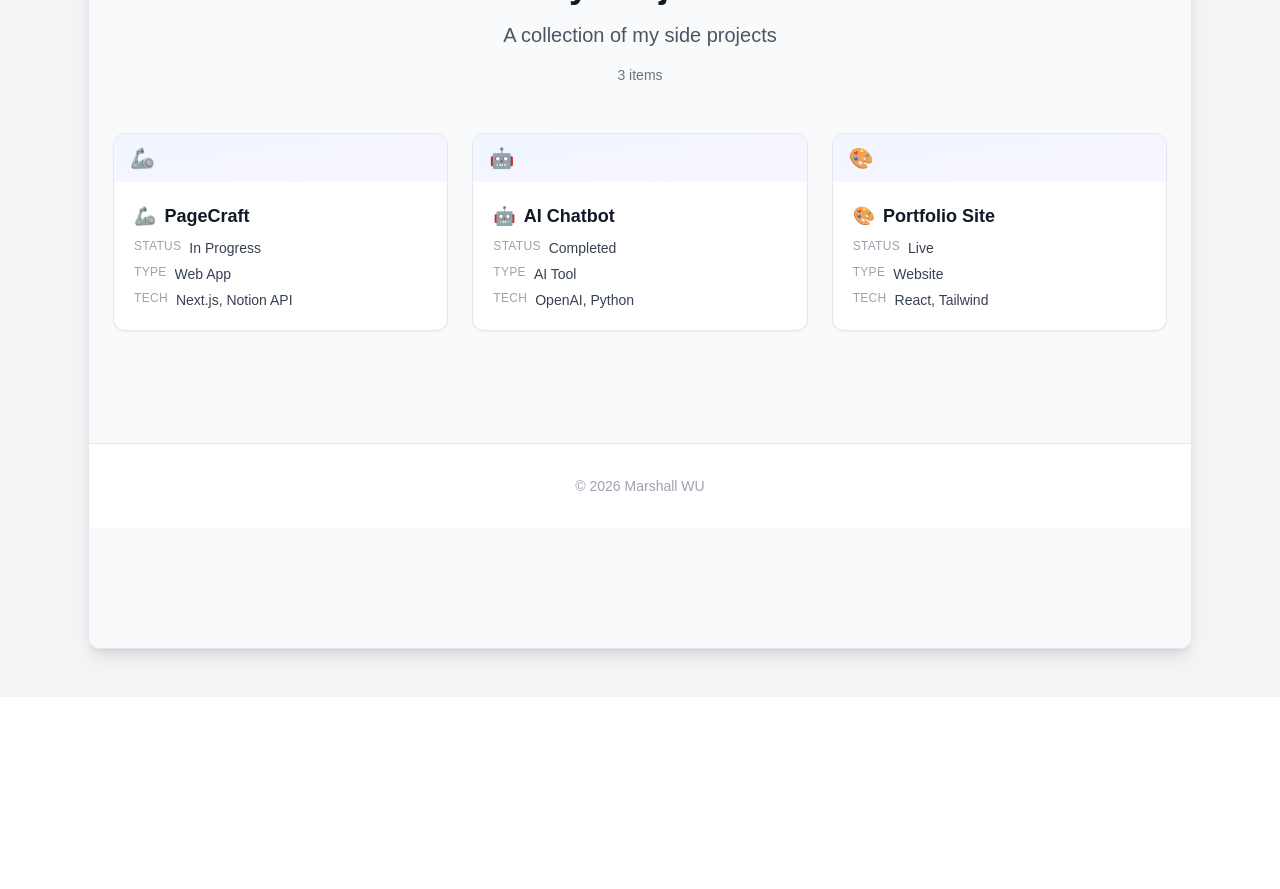
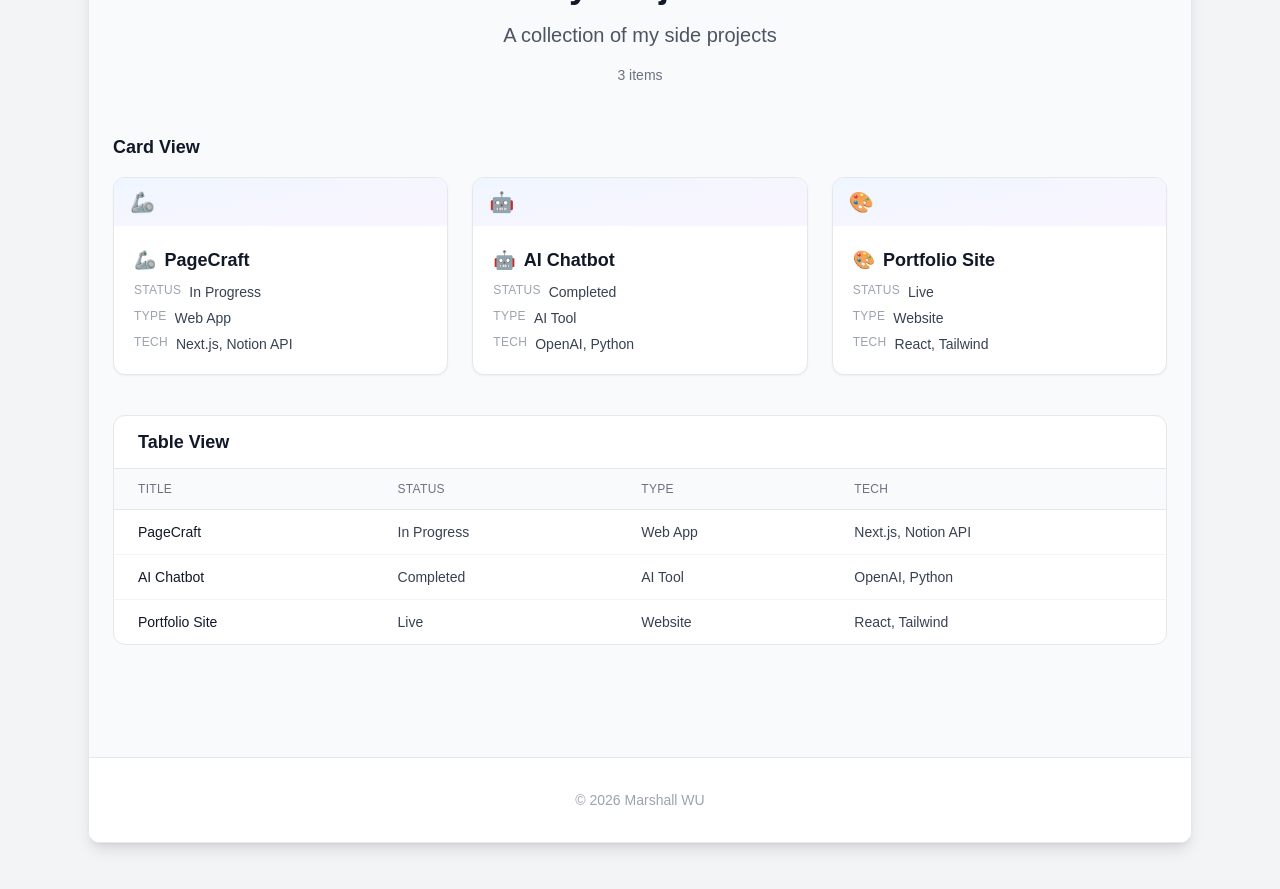
Before and after one commit to ThisIsBarney/pagecraft, a Next.js app: page /examples in a window 1280 px wide. Shown: the part 10940-11829 px from the top of the page. Before the commit the page ends 11637 px from the top, so only its background shows below. Built offline with nearby package versions, Linux system fonts and the light colour scheme.

Commit message:
feat: add database table view alongside cards

```diff
--- a/src/components/templates/DatabaseTemplate.tsx
+++ b/src/components/templates/DatabaseTemplate.tsx
@@ -7,6 +7,9 @@ interface DatabaseTemplateProps {
 
 export function DatabaseTemplate({ content, author }: DatabaseTemplateProps) {
   const { title, databaseInfo, databaseEntries = [] } = content;
+  const tableColumns = Array.from(
+    new Set(databaseEntries.flatMap((entry) => Object.keys(entry.properties || {})))
+  );
 
   return (
     <div className="min-h-screen bg-gray-50">
@@ -37,7 +40,9 @@ export function DatabaseTemplate({ content, author }: DatabaseTemplateProps) {
           </div>
         </div>
 
-        {/* Cards Grid */}
+        {/* Cards View */}
+        <section className="mb-10">
+          <h2 className="mb-4 text-lg font-semibold text-gray-900">Card View</h2>
           <div className="grid grid-cols-1 sm:grid-cols-2 lg:grid-cols-3 gap-4 sm:gap-6">
             {databaseEntries.map((entry) => (
               <a
@@ -47,7 +52,6 @@ export function DatabaseTemplate({ content, author }: DatabaseTemplateProps) {
                 rel="noopener noreferrer"
                 className="group bg-white rounded-xl shadow-sm border border-gray-200 overflow-hidden hover:shadow-md transition-shadow flex flex-col"
               >
-              {/* Cover Image - 减小高度 */}
                 {entry.cover ? (
                   <div className="aspect-[16/9] bg-gray-100 overflow-hidden">
                     {/* eslint-disable-next-line @next/next/no-img-element */}
@@ -58,31 +62,25 @@ export function DatabaseTemplate({ content, author }: DatabaseTemplateProps) {
                     />
                   </div>
                 ) : entry.icon ? (
-                // 有图标但没有封面 - 小图标样式
                   <div className="h-12 bg-gradient-to-br from-blue-50 to-purple-50 flex items-center px-4">
                     <span className="text-xl mr-2">{entry.icon}</span>
                   </div>
                 ) : null}
 
-              {/* Content */}
                 <div className="p-4 sm:p-5 flex-1">
                   <h3 className="font-semibold text-base sm:text-lg text-gray-900 mb-2 group-hover:text-blue-600 transition-colors leading-snug">
-                  {entry.icon && !entry.cover ? (
-                    <span className="mr-2">{entry.icon}</span>
-                  ) : null}
+                    {entry.icon && !entry.cover ? <span className="mr-2">{entry.icon}</span> : null}
                     {entry.title}
                   </h3>
 
-                {/* Properties */}
                   <div className="space-y-1.5">
                     {Object.entries(entry.properties)
                       .filter(([key, value]) => {
-                      // 过滤掉空值和标题字段
                         if (!value || value === "Untitled") return false;
                         if (key.toLowerCase() === "name") return false;
                         return true;
                       })
-                    .slice(0, 4) // 最多显示4个属性
+                      .slice(0, 4)
                       .map(([key, value]) => (
                         <div key={key} className="flex items-start gap-2 text-xs sm:text-sm">
                           <span className="text-gray-400 shrink-0 text-xs uppercase tracking-wide">{key}</span>
@@ -94,6 +92,51 @@ export function DatabaseTemplate({ content, author }: DatabaseTemplateProps) {
               </a>
             ))}
           </div>
+        </section>
+
+        {/* Table View */}
+        {databaseEntries.length > 0 && (
+          <section className="overflow-hidden rounded-xl border border-gray-200 bg-white">
+            <div className="border-b border-gray-200 px-4 py-3 sm:px-6">
+              <h2 className="text-lg font-semibold text-gray-900">Table View</h2>
+            </div>
+            <div className="overflow-x-auto">
+              <table className="min-w-full border-collapse text-left text-sm">
+                <thead>
+                  <tr className="bg-gray-50 text-xs uppercase tracking-wide text-gray-500">
+                    <th className="border-b border-gray-200 px-4 py-3 font-medium sm:px-6">Title</th>
+                    {tableColumns.map((column) => (
+                      <th key={column} className="border-b border-gray-200 px-4 py-3 font-medium sm:px-6">
+                        {column}
+                      </th>
+                    ))}
+                  </tr>
+                </thead>
+                <tbody>
+                  {databaseEntries.map((entry) => (
+                    <tr key={entry.id} className="border-b border-gray-100 align-top last:border-b-0">
+                      <td className="px-4 py-3 font-medium text-gray-900 sm:px-6">
+                        <a
+                          href={entry.url}
+                          target="_blank"
+                          rel="noopener noreferrer"
+                          className="hover:text-blue-600 hover:underline"
+                        >
+                          {entry.title}
+                        </a>
+                      </td>
+                      {tableColumns.map((column) => (
+                        <td key={`${entry.id}-${column}`} className="px-4 py-3 text-gray-700 sm:px-6">
+                          {entry.properties[column] || "—"}
+                        </td>
+                      ))}
+                    </tr>
+                  ))}
+                </tbody>
+              </table>
+            </div>
+          </section>
+        )}
 
         {/* Empty State */}
         {databaseEntries.length === 0 && (
```
Also changed, not shown: 1 other file (tests, documents, lock files or other folders). Lines whose indentation alone changed are shown as unchanged.
